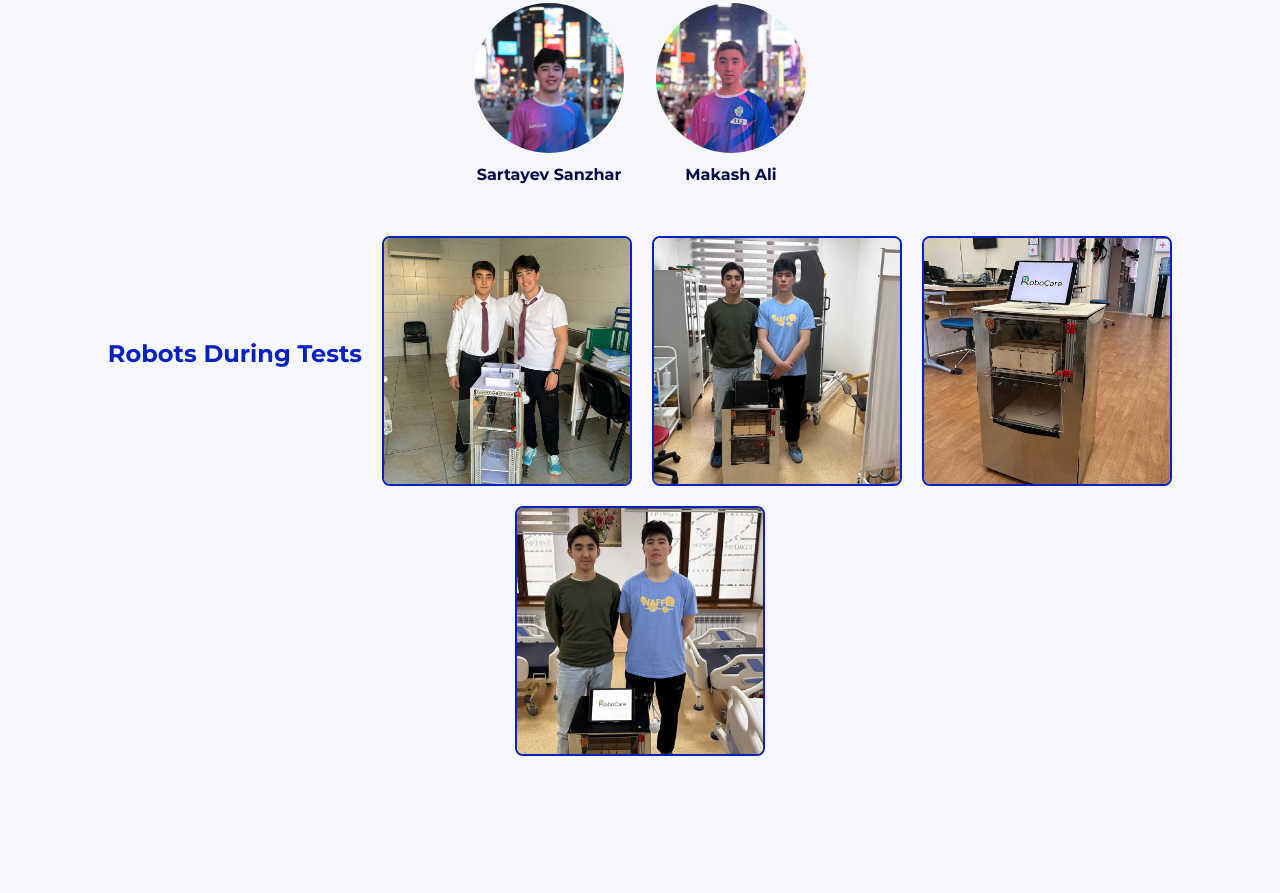
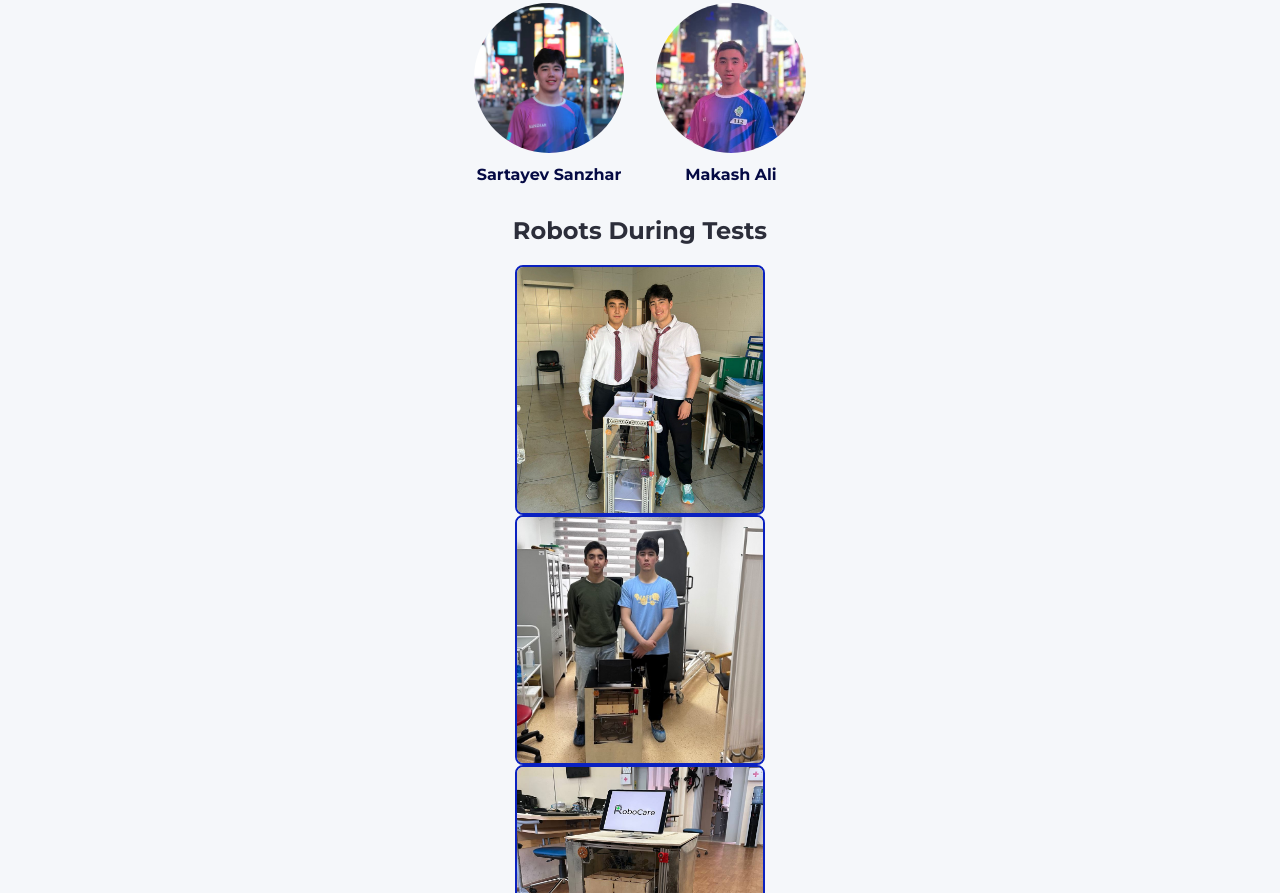
Before and after one commit to Sanzhar4321/RoboCare, a plain HTML site: page index.html in a window 1280 px wide. Shown: the part 427-1320 px from the top of the page. Before the commit the page ends 1203 px from the top, so only its background shows below. Drawn offline with Linux system fonts and the light colour scheme.

Commit message:
image scale change

```diff
--- a/style.css
+++ b/style.css
@@ -267,17 +267,15 @@ header::after {
 
 .robot-tests {
   display: flex;
-  justify-content: center;
+  flex-direction: column;
   align-items: center;
-  flex-wrap: wrap;
-  gap: 20px;
-  padding: 20px;
+  text-align: center;
 }
 
 .robot-tests h2 {
-  font-size: 1.5rem;
-  margin-bottom: 1rem;
-  color: #0A21C0;
+  width: 100%;
+  text-align: center;
+  margin-bottom: 20px;
 }
 .robot-tests .robot {
   width: 250px;
```
